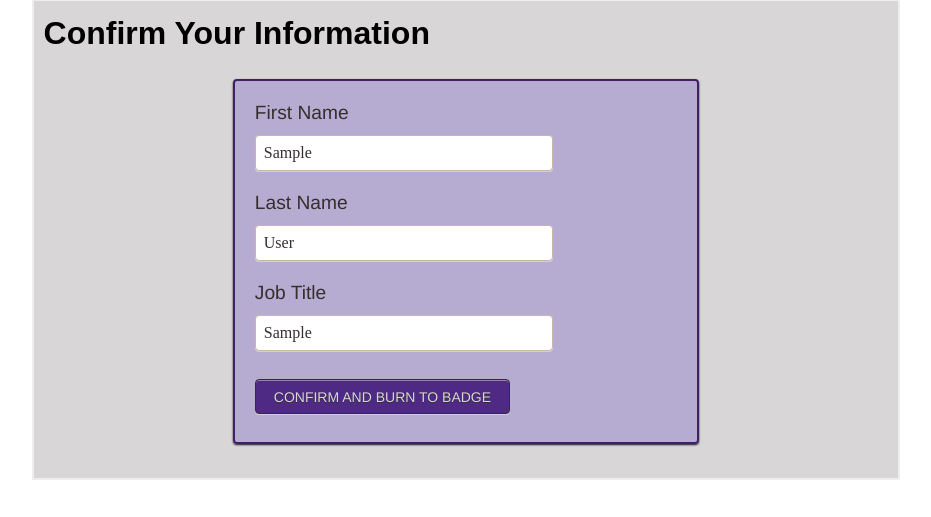
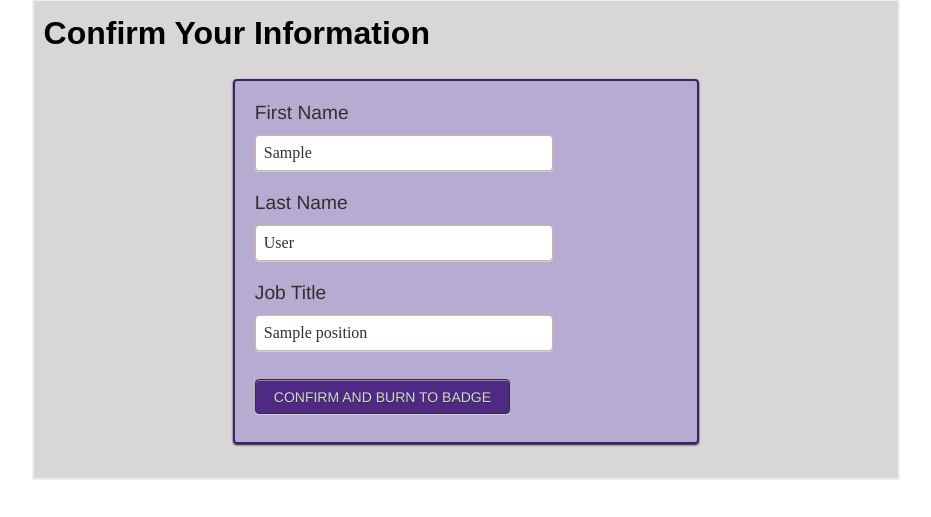
Before and after one commit to bainco/IC2S2_BadgeCode, a Python web app: template checkin_server/ic2s2-badgeregistration/templates/confirm.html in a window 1280 px wide. Shown: the part 118-635 px from the top of the page, without its empty margins (174-1105 px from the left). Run offline with Jinja, Linux system fonts and the light colour scheme; the template is opened without the code that fills it: most values are stand-ins (such as "Sample title", 1, 10 or a date in 2020); some libraries are stand-ins or nearby versions.

Commit message:
Fixed position bug.

```diff
--- a/checkin_server/ic2s2-badgeregistration/main.py
+++ b/checkin_server/ic2s2-badgeregistration/main.py
@@ -113,6 +113,7 @@ class AttendeeHandler(MyHandler):
         firstName = self.request.get('firstName')
         lastName = self.request.get('lastName')
         position = self.request.get('position')
+        logging.info(position)
         survey_answer0 = int(self.request.get('survey_answer0'))
         survey_answer1 = int(self.request.get('survey_answer1'))
         survey_answer2 = int(self.request.get('survey_answer2'))
@@ -120,7 +121,9 @@ class AttendeeHandler(MyHandler):
 
         self.templateValues['firstName'] = firstName
         self.templateValues['lastName'] = lastName
+
         self.templateValues['position'] = position
+        logging.info(self.templateValues['position'])
 
         self.templateValues['survey_answer0'] = survey_answer0
         self.templateValues['survey_answer1'] = survey_answer1
--- a/checkin_server/ic2s2-badgeregistration/templates/confirm.html
+++ b/checkin_server/ic2s2-badgeregistration/templates/confirm.html
@@ -20,11 +20,11 @@ function showNextButton() {
     <br>
     <form class="form-container" method="post" action="/Download/">
     <div class="form-title">First Name</div>
-    <input class="form-field" type="text" name="firstName" value={{ firstName }} /><br/>
+    <input class="form-field" type="text" name="firstName" value="{{ firstName }}" /><br/>
     <div class="form-title">Last Name</div>
-    <input class="form-field" type="text" name="lastName" value={{ lastName }} /><br/>
+    <input class="form-field" type="text" name="lastName" value="{{ lastName }}" /><br/>
     <div class="form-title">Job Title</div>
-    <input class="form-field" type="text" name="position" value={{ position }} /><br/>
+    <input class="form-field" type="text" name="position" value="{{ position }}" /><br/>
     <!-- <label for="badgeID">BadgeID: {{ badgeID }}</label><input type="hidden" label="badgeID" value={{ badgeID }} readonly /></br> -->
     <div class="submit-container">
     <input class="submit-button" type="submit" value="CONFIRM AND BURN TO BADGE" onclick="showNextButton()" />
```
Also changed, not shown: 1 other file.
